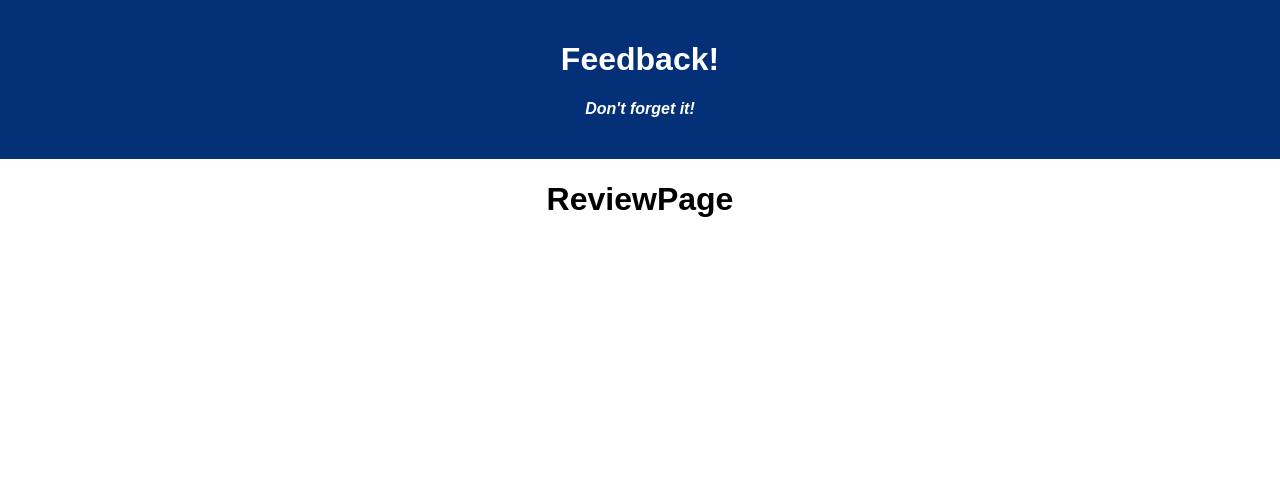
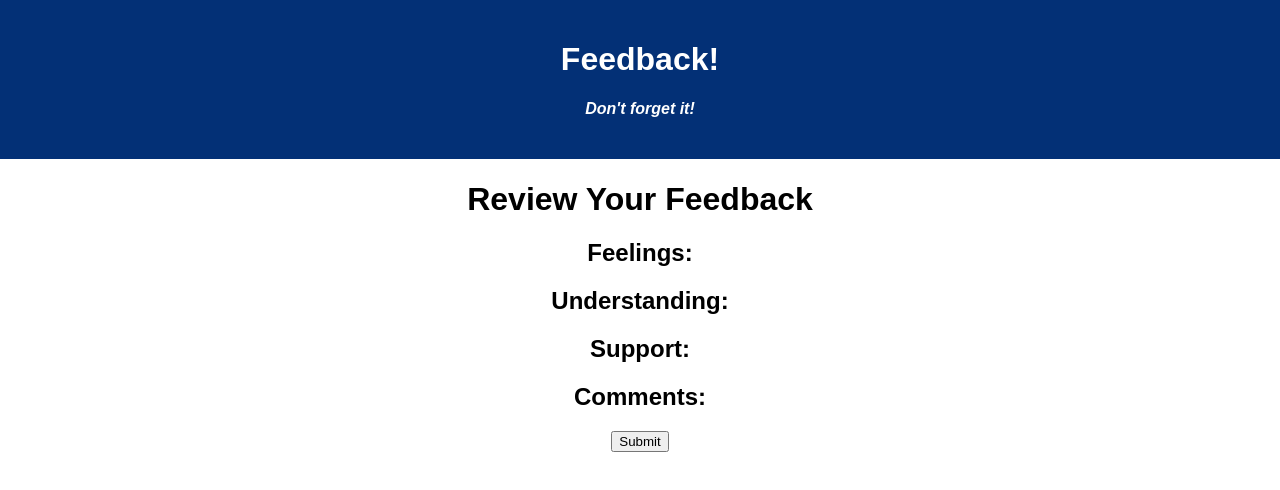
Before and after one commit to CrystalRedmon/weekend-redux-feedback-loop-1, a React (Create React App) app: page /#/ReviewPage in a window 1280 px wide. Shown: the top 490 px of the page. Built offline with nearby package versions, Linux system fonts and the light colour scheme.

Commit message:
finish review page and start thank you page

```diff
--- a/src/components/CommentsPage/CommentsPage.jsx
+++ b/src/components/CommentsPage/CommentsPage.jsx
@@ -32,7 +32,7 @@ function CommentsPage(){
                 </input>
 
                 <button
-                    onClick={()=> history.push('/commentspage')}
+                    onClick={()=> history.push('/reviewpage')}
                 >
                     Next
                 </button>
--- a/src/components/ReviewPage/ReviewPage.jsx
+++ b/src/components/ReviewPage/ReviewPage.jsx
@@ -1,26 +1,28 @@
+import {useSelector} from 'react-redux';
+import {useHistory} from 'react-router-dom';
+import axios from 'axios';
+function ReviewPage() {
+    const history = useHistory();
+    const feedback = useSelector( store => store.feedback);
+
+    console.log('feedback', feedback);
+    // let info = {
+    //     feeling: 5,
+    //     understanding: 1000,
+    //     support: 1000,
+    //     comments: 'blah',
+    //     flagged: true,
+    //     date: '5-5-2005'
+    // }
 
 
-function ReviewPage() {
-    let info = {
-        feeling: 5,
-        understanding: 1000,
-        support: 1000,
-        comments: 'blah',
-        flagged: true,
-        date: '5-5-2005'
-    }
-
-    const feelingRating = () => {
-
-    }
-
-    const handleSubmit = (evt) => {
+    const submitFeedback = (evt) => {
         evt.preventDefault();
 
         axios({
             method: 'POST',
             url: '/feedback',
-            data: info
+            data: feedback
         })
         .then((response) => {
             console.log('post success');
@@ -28,11 +30,24 @@ function ReviewPage() {
         .catch((err) => {
             console.error('oh no');
         });
+
+        history.push('/thankyoupage');
     }
 
     return(
         //gonna do a POST to the server here
-        <h1>ReviewPage</h1>
+        <>
+            <h1>Review Your Feedback</h1>
+            <h2> Feelings: {feedback.feeling}</h2>
+            <h2> Understanding: {feedback.understanding}</h2>
+            <h2> Support: {feedback.support}</h2>
+            <h2> Comments: {feedback.comments}</h2>
+            <button
+                onClick={submitFeedback}
+            >
+                Submit
+            </button>
+        </>
     );
 }
 
--- a/src/components/SupportPage/SupportPage.jsx
+++ b/src/components/SupportPage/SupportPage.jsx
@@ -1,6 +1,5 @@
 import { useDispatch } from 'react-redux';
 import {useHistory} from 'react-router-dom';
-
 
 function SupportPage(){
     const dispatch = useDispatch();
--- a/src/components/ThankYouPage/ThankYouPage.jsx
+++ b/src/components/ThankYouPage/ThankYouPage.jsx
@@ -1,9 +1,23 @@
-
+import { useDispatch } from 'react-redux';
+import {useHistory} from 'react-router-dom';
 
 function ThankYouPage(){
+    const dispatch = useDispatch();
+    const history = useHistory();
+
+    const newFeedback = () => {
+        dispatch({
+            type: 'RESET_STATE',
+        })
+    }
 
     return(
-        <h1>thank ThankYo!</h1>
+        <>
+            <h1>Thank You!</h1>
+            <button onClick={newFeedback}>
+                Leave New Feedback
+            </button>
+        </>
     );
 }
 
```
Also changed, not shown: 1 other file (tests, documents, lock files or other folders).
